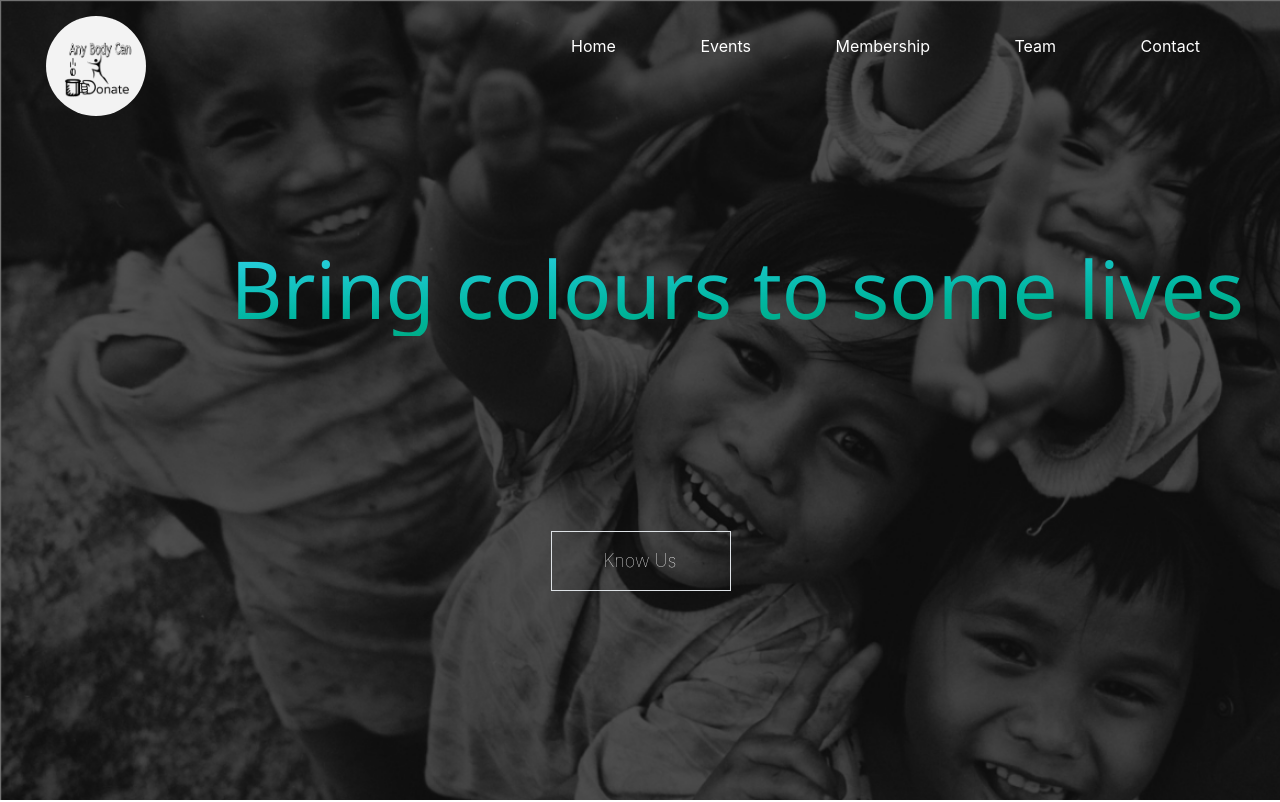
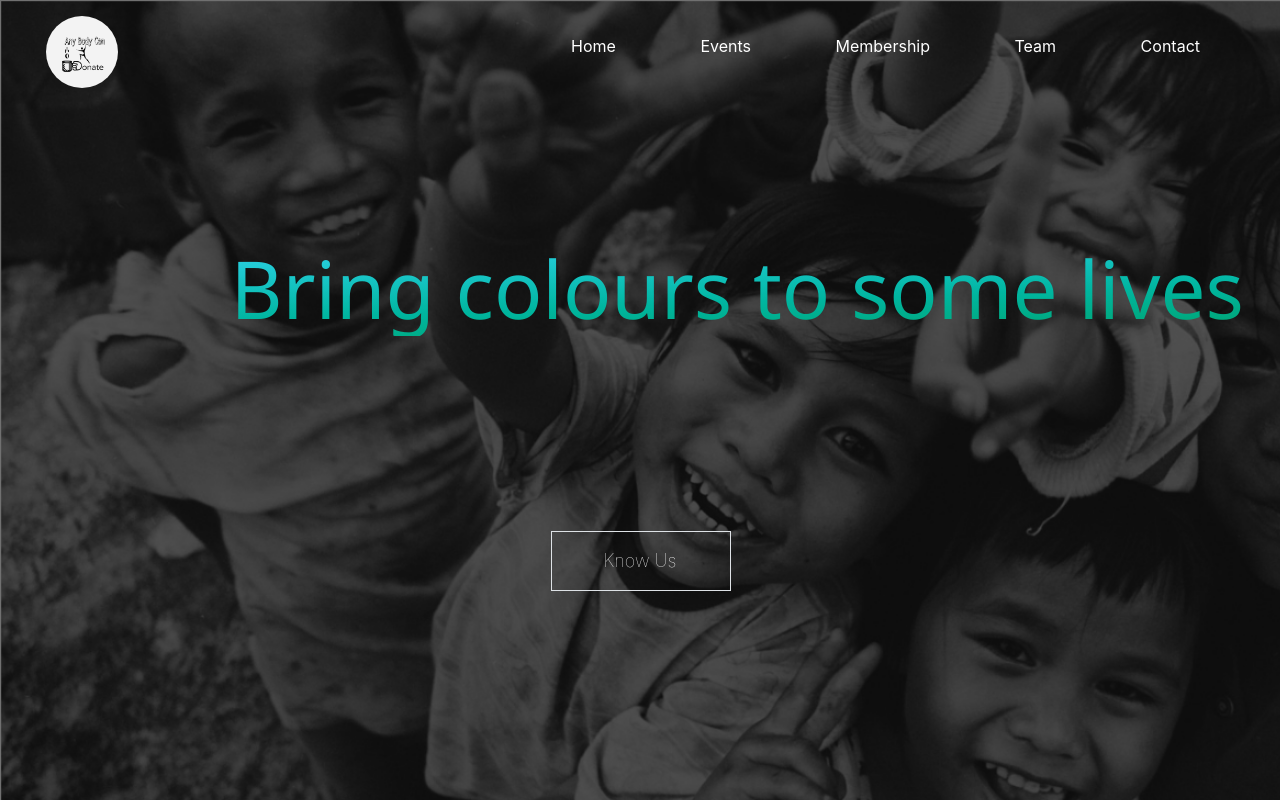
Before and after one commit to Yakshchopra/NGO, a plain HTML site: page landing/index.html in a window 1280 px wide. Shown: the top 802 px of the page. Drawn offline with nearby package versions, Linux system fonts and the light colour scheme.

Commit message:
logo size changed

```diff
--- a/landing/styles.css
+++ b/landing/styles.css
@@ -17,8 +17,8 @@ html{
 }
 .logo img{
     display: block;
-    max-width: 10vh;
-    max-height: 10vh;
+    max-width: 6.5vh;
+    max-height: 6.5vh;
 }
 
 .head{
```
